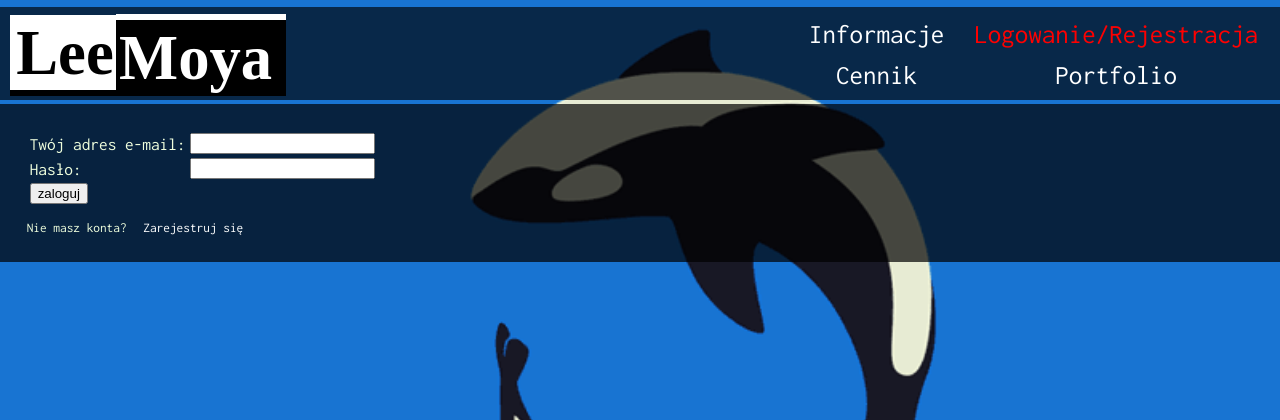
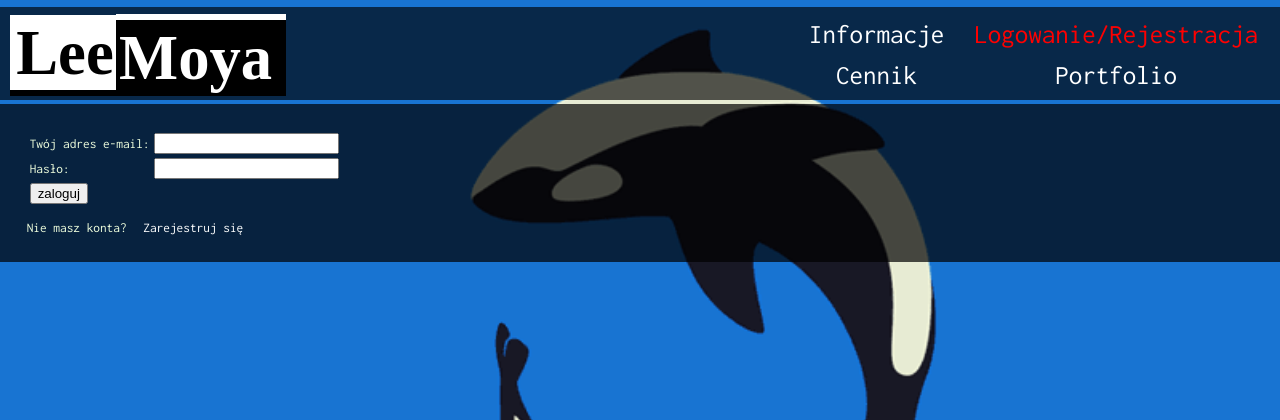
Before and after one commit to Vicky347/ngcssid-71395931, a PHP site: page /login.php in a window 1280 px wide. Shown: the top 420 px of the page. Run offline with PHP 8.4, Linux system fonts and the light colour scheme; some web fonts are replaced.

Commit message:
Add files via upload

```diff
--- a/hthead.php
+++ b/hthead.php
@@ -41,5 +41,8 @@ filter: progid:DXImageTransform.Microsoft.gradient(startColorstr="#fcfcff",endCo
 	td {
 	    font-size:1.3em;
 	}
+	div {
+	    font-size:10pt;
+	}
 </style>
 </head>
```
